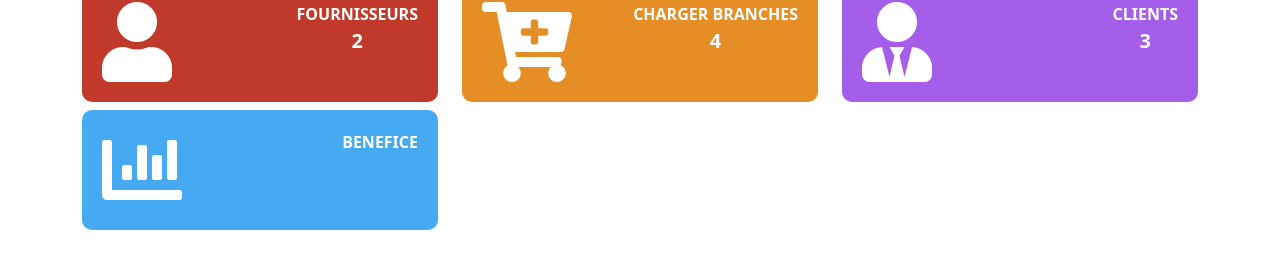
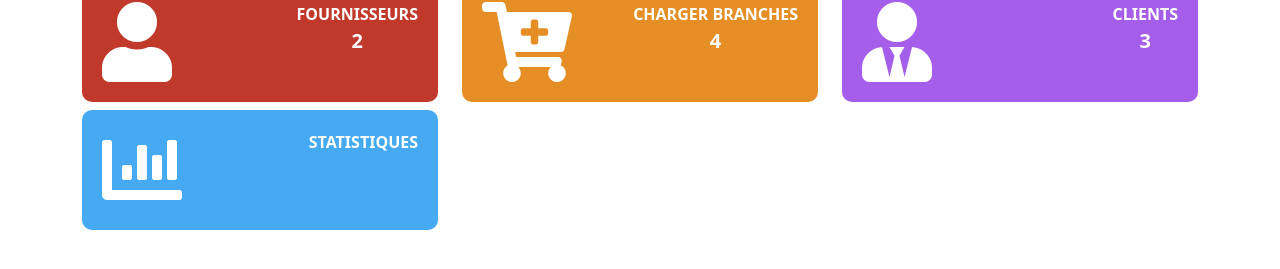
Before and after one commit to mhslekbar/exChangge, a PHP site: page /admin/DashBoard.php in a window 1280 px wide. Shown: the part 288-557 px from the top of the page. Run offline with PHP 8.4, Linux system fonts and the light colour scheme; the visitor is signed in with stand-in values (Sample User, id 1); data comes from the database, SQL or seed files in the repository.

Commit message:
somEdits

```diff
--- a/admin/DashBoard.php
+++ b/admin/DashBoard.php
@@ -15,7 +15,7 @@
                 <?=AreaDisplayLayout("suppliers.php","FOURNISSEURS",$Dashborad->countSuppliers(),"POMEGRANATE","fas fa-user fa-5x");?>
                 <?=AreaDisplayLayout("chargeBranch.php","CHARGER BRANCHES",$Dashborad->countChargerBranch(),"CARROT","fas fa-cart-plus fa-5x");?>
                 <?=AreaDisplayLayout("customers.php","CLIENTS",$Dashborad->countCustomers(),"LIGHTPURPLE","fas fa-user-tie fa-5x");?>
-                <?=AreaDisplayLayout("benefStats.php","BENEFICE","","HIGHBLUE","fas fa-chart-bar fa-5x");?>
+                <?=AreaDisplayLayout("benefStats.php","Statistiques","","HIGHBLUE","fas fa-chart-bar fa-5x");?>
 
 
         </div>
--- a/admin/includes/functions/functions.php
+++ b/admin/includes/functions/functions.php
@@ -5,11 +5,9 @@
         $path = "classes/";
         $extension = ".class.php";
         $fileName = $path . $classeName . $extension;
-
         if(!file_exists($fileName)) {
             return false;
         }
-
         require $fileName;
     }
 
@@ -33,7 +31,7 @@
                         <a href='$link'>
                         <i class='$font'></i>
                             <div class='content'>
-                            <strong>{$name}</strong><p class='text-center'>{$count}</p>
+                            <strong class='text-uppercase'>{$name}</strong><p class='text-center'>{$count}</p>
                             </div>
                         </a>
                     </div>
```
